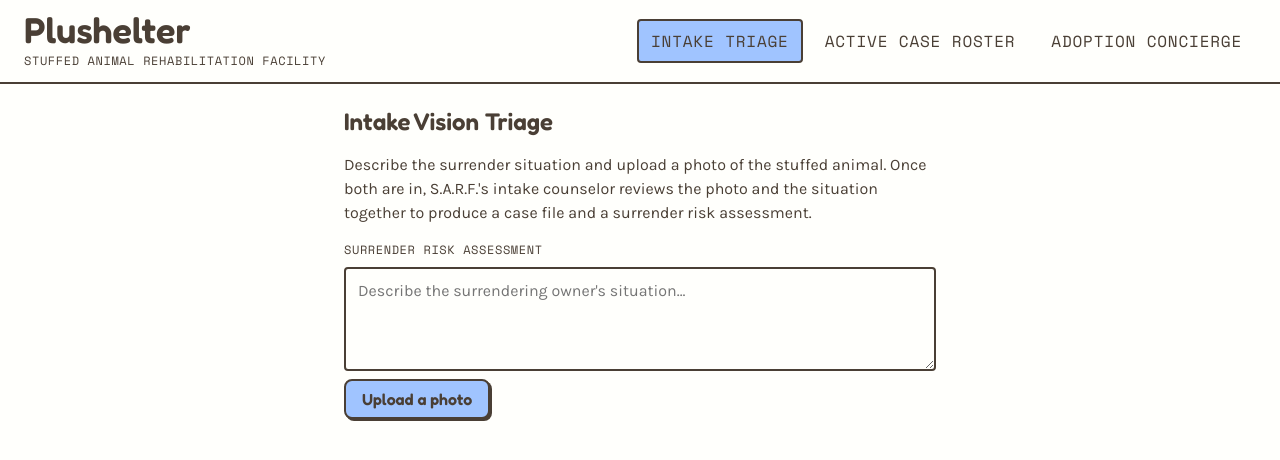
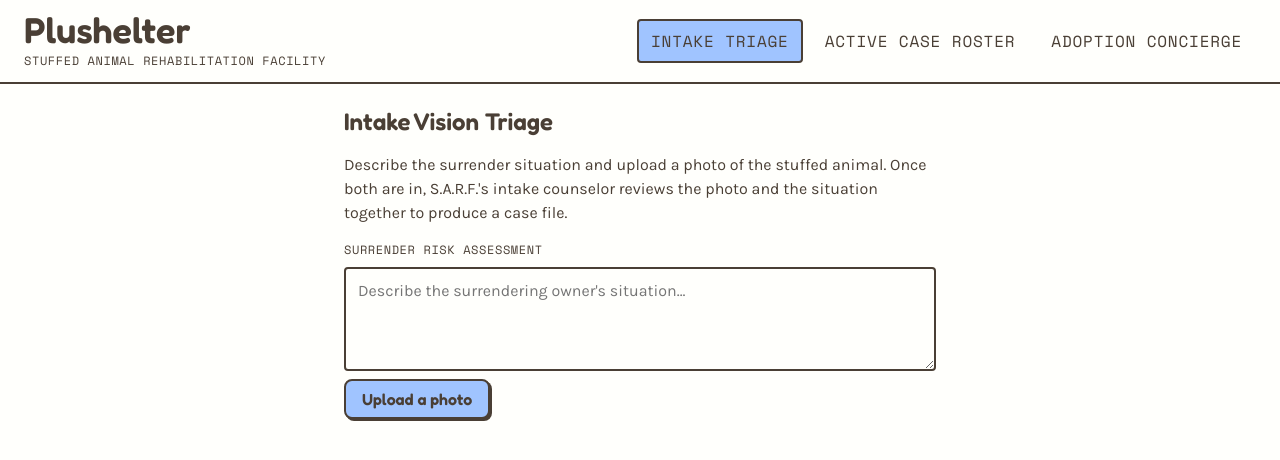
Before and after one commit to AnkitaSood/plushelter, an Angular app: page / in a window 1280 px wide. Shown: the top 460 px of the page. Built offline with nearby package versions, Linux system fonts and the light colour scheme.

Commit message:
fix: simplify intake triage descriptions and comments for clarity

```diff
--- a/src/app/features/intake-triage/intake-triage.ts
+++ b/src/app/features/intake-triage/intake-triage.ts
@@ -92,8 +92,7 @@ export function toPartialCaseFile(animal: Animal | undefined): CaseFile | undefi
       <h1>Intake Vision Triage</h1>
       <p class="intake__intro">
         Describe the surrender situation and upload a photo of the stuffed animal. Once both are in,
-        S.A.R.F.'s intake counselor reviews the photo and the situation together to produce a case file
-        and a surrender risk assessment.
+        S.A.R.F.'s intake counselor reviews the photo and the situation together to produce a case file.
       </p>
 
       @if (!rosterAnimal()) {
@@ -328,8 +327,7 @@ export class IntakeTriage {
   );
 
   /** Resets to the newest resolved value whenever triageResource fires OR initializes from
-   * roster navigation state — two sources, one reactive form. The edits survive re-renders
-   * unless the underlying resource value itself changes (linkedSignal's whole point). */
+   * roster navigation state. The edits survive re-renders unless the underlying resource value itself changes. */
   protected readonly caseFile = linkedSignal<CaseFile>(
     () => this.triageResource.value() ?? toPartialCaseFile(this.rosterAnimal()) ?? EMPTY_CASE_FILE,
   );
```
